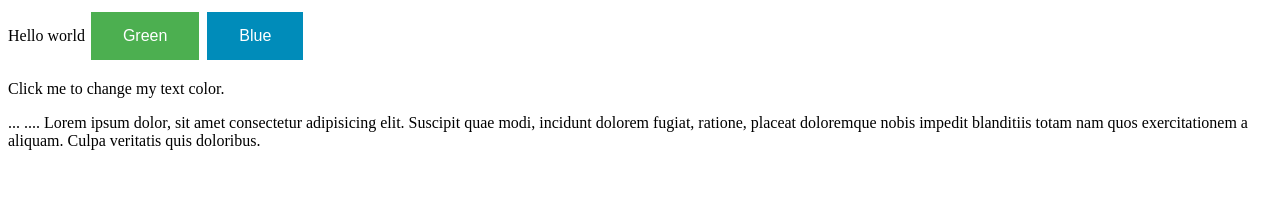
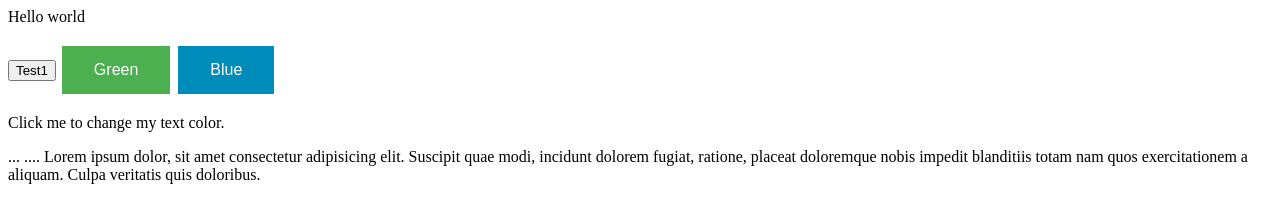
Before and after one commit to laxmikarki/laxmikarki.github.io, a plain HTML site: page index.html in a window 1280 px wide. Drawn offline with Linux system fonts and the light colour scheme.

Commit message:
Update index.html

```diff
--- a/index.html
+++ b/index.html
@@ -40,9 +40,11 @@
     height="0" width="0" style="display:none;visibility:hidden"></iframe></noscript>
     <!-- End Google Tag Manager (noscript) -->
     Hello world
-
-<button class="button button1">Green</button>
-<button class="button button2">Blue</button>
+    <p>
+     <button>Test1</button>
+    <button class="button button1">Green</button>
+    <button class="button button2">Blue</button>
+    </p>
     <p id="demo" onclick="myFunction()">Click me to change my text color.</p>
 
 <script>
```
